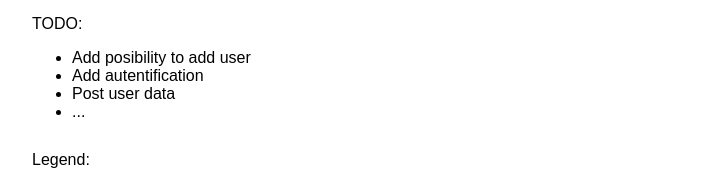
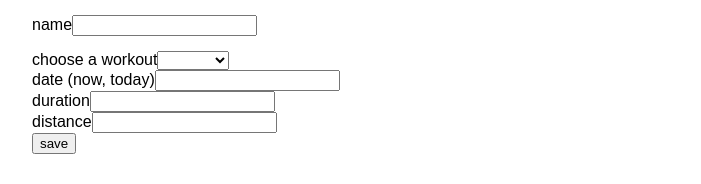
Before and after one commit to julia-dizhak/react-workout-app, a React (Create React App) app in the folder workout/: page / in a window 1280 px wide. Shown: the top 184 px of the page, without its empty margins (288-989 px from the left). Built offline with nearby package versions, Linux system fonts and the light colour scheme; no server answers.

Commit message:
create a custom TextInput

```diff
--- a/workout/src/App.js
+++ b/workout/src/App.js
@@ -1,12 +1,18 @@
 import React, { Component } from 'react';
 
-import ExcelTable from './components/ExcelTable/';
+import WorkoutTable from './components/WorkoutTable/';
+import WorkoutForm from './components/WorkoutForm';
 
 export default class Workout extends Component {
+    submit = values => {
+        window.alert(JSON.stringify(values, null, 4))
+    }
     render() {
         return (
         <React.Fragment>
-        <ExcelTable />
+            <WorkoutForm onSubmit={this.submit} />
+            <WorkoutTable />
+
         </React.Fragment>
         );
     }
--- /dev/null
+++ b/workout/src/components/WorkoutForm.js
@@ -0,0 +1,70 @@
+import React, {Component} from 'react'
+import {Field, reduxForm} from 'redux-form';
+import TextInput from './forms/inputs/TextInput';
+
+class WorkoutForm extends Component {
+  render() {
+        const {handleSubmit} = this.props;
+        return (
+            <form
+                className="todo workout-form"
+                onSubmit={handleSubmit}>
+                <Field
+                    name="name"
+                    component={TextInput}
+                    type="text"
+                    label="name"
+                    />
+                {/* <Field
+                        name="workout"
+                        component="input"
+                        type="text"
+                    />    */}
+                <div>
+                    <label>choose a workout</label>
+                    <Field
+                        name="option"
+                        component="select">
+                        <option />
+                        <option value="running">running</option>
+                        <option value="cycling">cycling</option>
+                        <option value="spinning">spinning</option>
+                    </Field>
+                </div>
+                <div>
+                    <label>date (now, today)</label>
+                    <Field
+                        name="workout"
+                        component="input"
+                        type="text"
+                    />
+                </div>
+                <div>
+                    <label>duration</label>
+                    <Field
+                        name="workout"
+                        component="input"
+                        type="text"
+                    />
+                </div>
+                <div>
+                    <label>distance</label>
+                    <Field
+                        name="test"
+                        component="input"
+                        type="text"
+                    />
+                </div>
+                <div>
+                    <button type="submit">save</button>
+                </div>
+            </form>
+        )
+    }
+}
+
+WorkoutForm = reduxForm({
+    form: 'workout-form'
+})(WorkoutForm);
+
+export default WorkoutForm;
--- a/workout/src/components/ExcelTable/index.js
+++ b/workout/src/components/WorkoutTable/index.js
@@ -53,7 +53,7 @@ export default class ExcelTable extends Component{
             .then((data) => {
                 // code for handling the data you get from the API
                 let workouts = data; // get the results
-                console.log(workouts);
+                //console.log(workouts);
 
                 // calculateSpeed() {
                 //     let workouts = this.state.workouts.slice;
--- /dev/null
+++ b/workout/src/components/forms/inputs/TextInput.js
@@ -0,0 +1,21 @@
+import React, { Component } from 'react'
+
+export default function TextInput(props) {
+    const {
+        label,
+        type
+    } = props;
+
+    return (
+        <div className="field">
+            <label>
+                {label}
+                <input
+                    {...props.input}
+                    type={type}
+                />
+            </label>
+
+        </div>
+    )
+}
--- a/workout/src/index.css
+++ b/workout/src/index.css
@@ -27,3 +27,10 @@ body {
   width: 50%;
   margin: 15px auto 30px;
 }
+
+/* .workout-form {
+
+} */
+.workout-form .field {
+    margin-bottom: 15px;
+}
--- a/workout/src/index.js
+++ b/workout/src/index.js
@@ -21,7 +21,7 @@ let store = createStore(
 )
 
 const destination =  document.getElementById("root");
-render(<Provider store="store"><Workout /></Provider>, destination);
+render(<Provider store={store}><Workout /></Provider>, destination);
 
 registerServiceWorker();
 
```
Also changed, not shown: workout/src/components/forms/fileds.js (added). Lines whose indentation alone changed are shown as unchanged.
